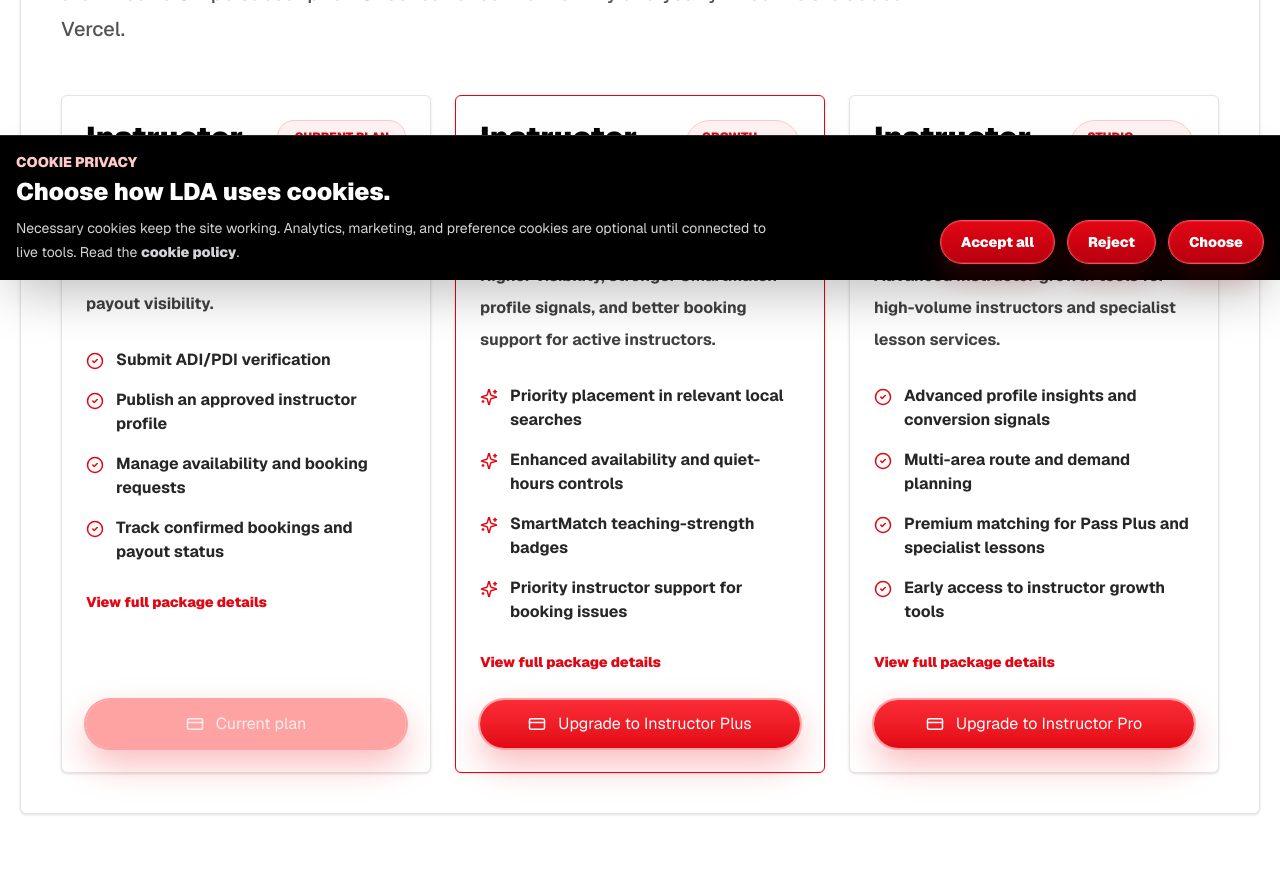
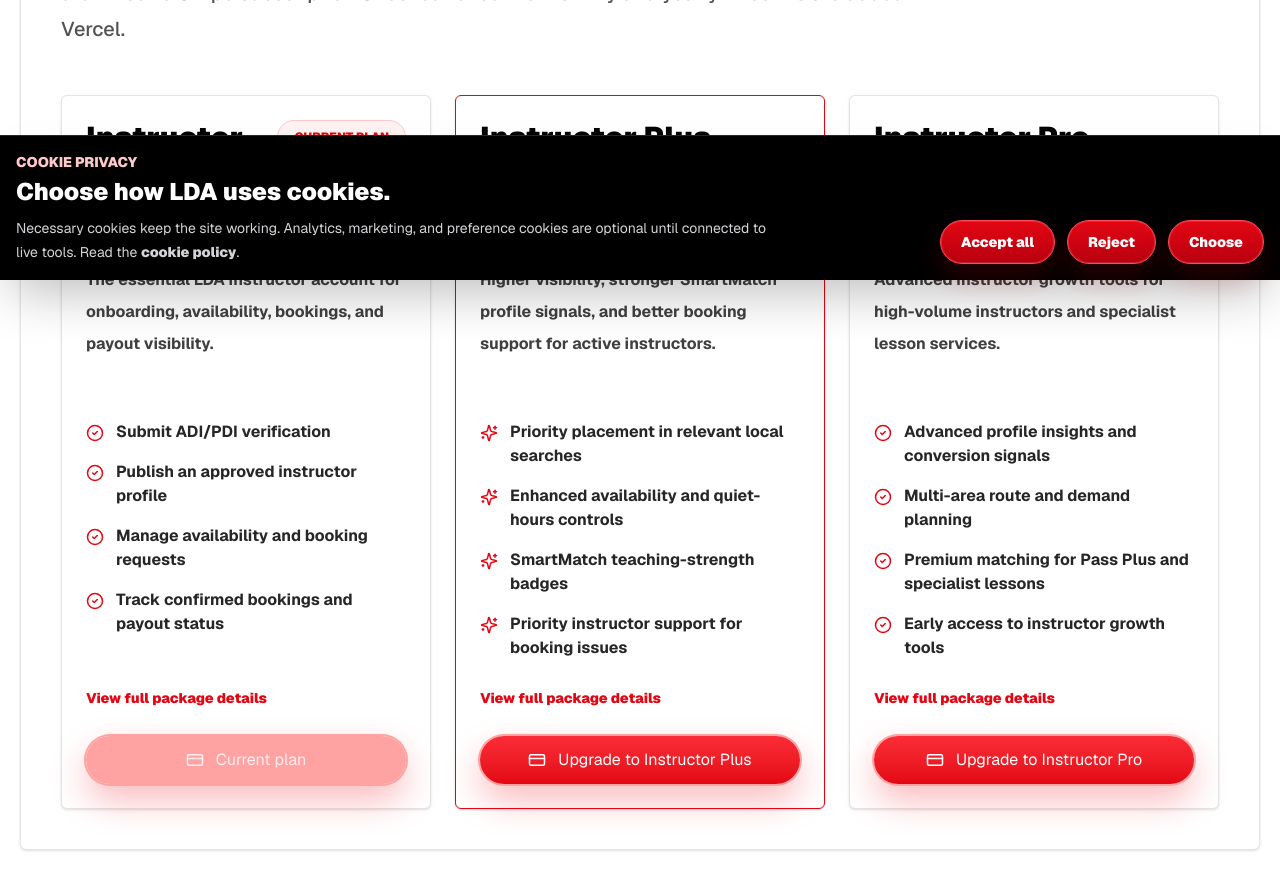
Before and after one commit to LDrivingAcademy/LDA, a Next.js app: page /instructor-plus in a window 1280 px wide. Shown: the part 520-1410 px from the top of the page. Built offline with nearby package versions, Linux system fonts and the light colour scheme.

Commit message:
Align instructor package cards

```diff
--- a/src/components/instructor-package-card.tsx
+++ b/src/components/instructor-package-card.tsx
@@ -24,15 +24,17 @@ export function InstructorPackageCard({ instructorPackage }: InstructorPackageCa
       ].join(" ")}
     >
       <Link href={`/instructor-plus/${instructorPackage.slug}`} className="flex flex-1 flex-col">
-        <div className="flex items-start justify-between gap-4">
+        <div className="flex min-h-[4.5rem] items-start justify-between gap-4">
           <h2 className="text-3xl font-black text-black">{instructorPackage.name}</h2>
-          <span className="rounded-full border border-red-200 bg-red-50 px-4 py-2 text-xs font-black uppercase text-brand">
-            {isCurrent ? "Current plan" : instructorPackage.label}
-          </span>
+          {isCurrent ? (
+            <span className="rounded-full border border-red-200 bg-red-50 px-4 py-2 text-xs font-black uppercase text-brand">
+              Current plan
+            </span>
+          ) : null}
         </div>
-        <p className="mt-5 text-xl font-black text-brand">{instructorPackage.price}</p>
-        <p className="mt-5 text-base font-bold leading-8 text-neutral-700">{instructorPackage.summary}</p>
-        <ul className="mt-7 space-y-4 text-base font-bold text-neutral-800">
+        <p className="mt-5 min-h-[2rem] text-xl font-black text-brand">{instructorPackage.price}</p>
+        <p className="mt-5 min-h-[8rem] text-base font-bold leading-8 text-neutral-700">{instructorPackage.summary}</p>
+        <ul className="mt-7 min-h-[14rem] space-y-4 text-base font-bold text-neutral-800">
           {instructorPackage.features.map((feature) => (
             <li key={feature} className="flex gap-3">
               {instructorPackage.highlighted ? (
@@ -44,7 +46,7 @@ export function InstructorPackageCard({ instructorPackage }: InstructorPackageCa
             </li>
           ))}
         </ul>
-        <span className="mt-7 block text-sm font-black text-brand">View full package details</span>
+        <span className="mt-auto block pt-7 text-sm font-black text-brand">View full package details</span>
       </Link>
       <div className="mt-7">
         <InstructorPackageCheckoutButton
```
